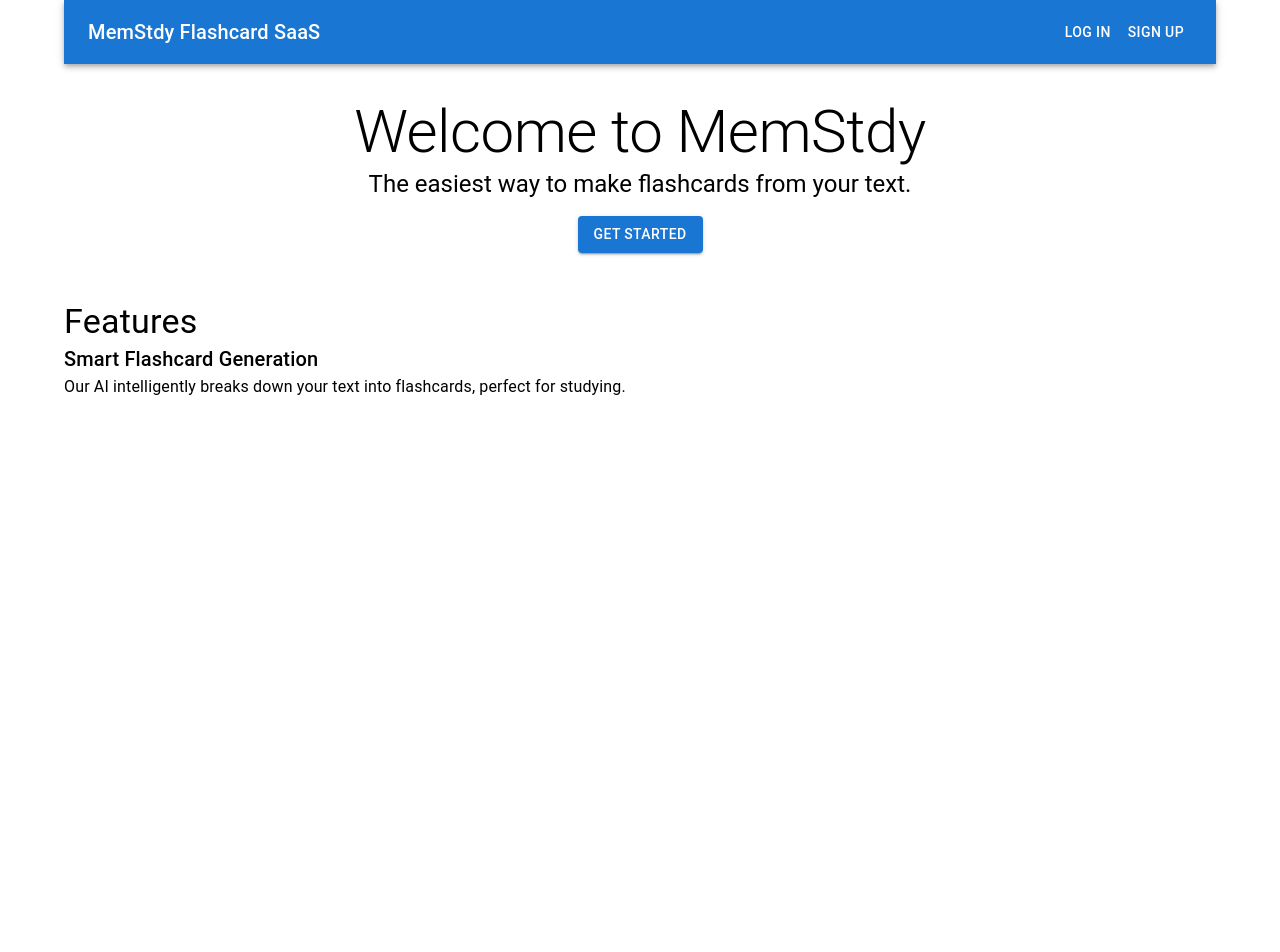
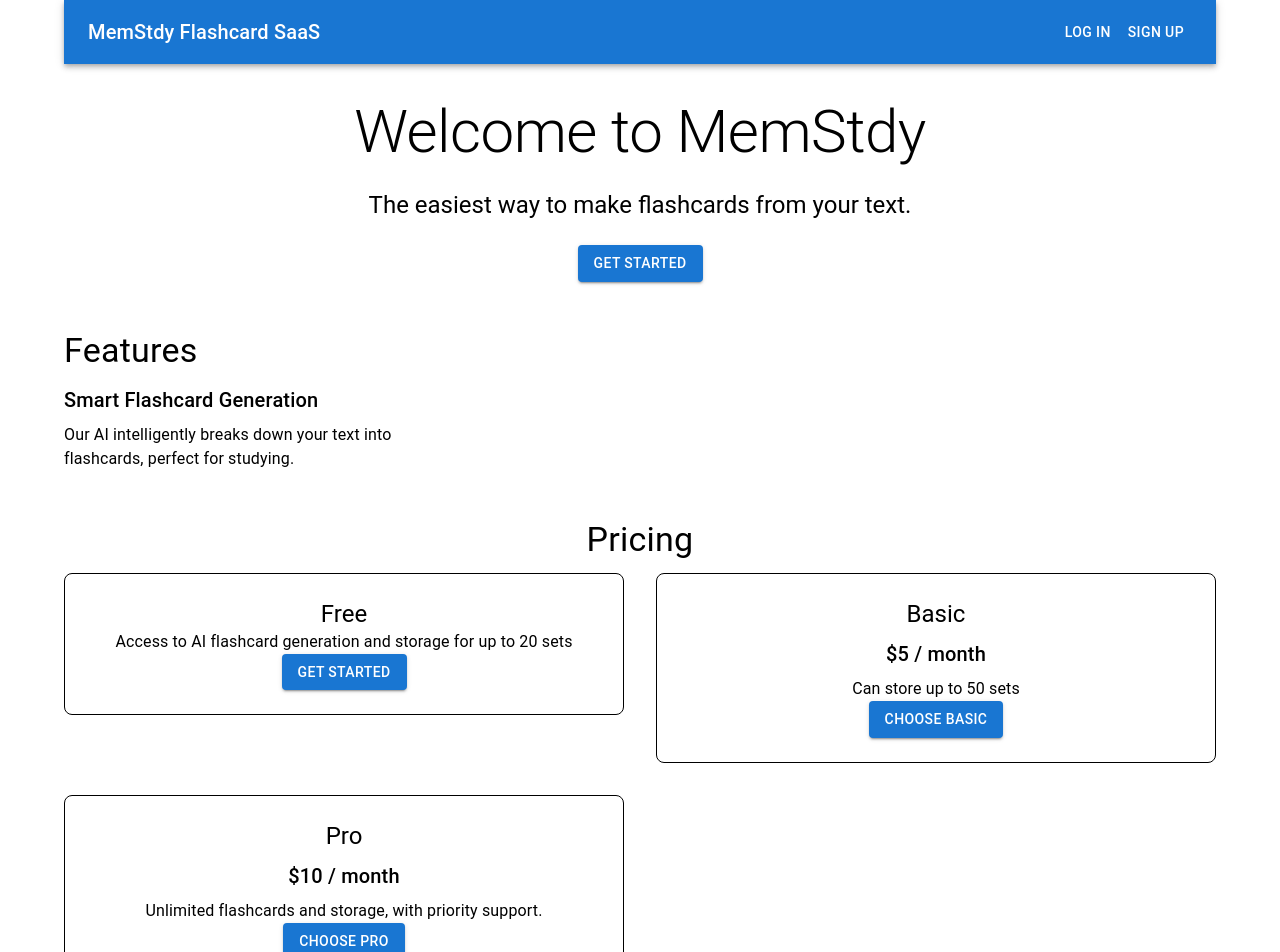
Before and after one commit to ereizas/MemStdy, a Next.js app in the folder memstdy/: page / in a window 1280 px wide. Shown: the top 952 px of the page. Before the commit the page ends 800 px from the top, so only its background shows below. Built offline with nearby package versions, Linux system fonts and the light colour scheme; no server answers.

Commit message:
Added pricing section

```diff
--- a/memstdy/app/page.js
+++ b/memstdy/app/page.js
@@ -34,22 +34,60 @@ export default function Home() {
       <Box
       sx={{textAlign:'center', my:4}}
       >
-        <Typography variant="h2">Welcome to MemStdy</Typography>
-        <Typography variant="h5">The easiest way to make flashcards from your text.</Typography>
+        <Typography variant="h2" gutterBottom>Welcome to MemStdy</Typography>
+        <Typography variant="h5" gutterBottom>The easiest way to make flashcards from your text.</Typography>
         <Button variant="contained" color="primary" sx={{mt:2}}>
           Get Started
           </Button>
       </Box>
       <Box sx = {{my:6}}>
-        <Typography variant="h4" components="h2">
+        <Typography variant="h4" gutterBottom>
           Features
         </Typography>
-        <Grid contained spacing={4}>
+        <Grid container spacing={4}>
           <Grid item xs={12} md={4}>
-            <Typography variant="h6">Smart Flashcard Generation</Typography>
+            <Typography variant="h6" gutterBottom>Smart Flashcard Generation</Typography>
             <Typography>
               {' '}
-              Our AI intelligently breaks down your text into flashcards, perfect for studying.</Typography>
+              Our AI intelligently breaks down your text into flashcards, perfect for studying.
+            </Typography>
+          </Grid>
+        </Grid>
+      </Box>
+      <Box sx={{my:6, textAlign:"center"}}>
+        <Typography variant="h4" gutterBottom>Pricing</Typography>
+        <Grid container spacing={4}>
+          <Grid item xs={12} md={6}>
+            <Box sx={{p:3,border: '1px solid', borderColor:'grey,300', borderRadius:2}}>
+              <Typography variant="h5">Free</Typography>
+              <Typography>
+                {' '}
+                Access to AI flashcard generation and storage for up to 20 sets
+              </Typography>
+              <Button variant="contained" color="primary">Get Started</Button>
+            </Box>
+          </Grid>
+          <Grid item xs={12} md={6}>
+            <Box sx={{p:3,border: '1px solid', borderColor:'grey,300', borderRadius:2}}>
+              <Typography variant="h5" gutterBottom>Basic</Typography>
+              <Typography variant="h6" gutterBottom>$5 / month</Typography>
+              <Typography>
+                {' '}
+                Can store up to 50 sets
+              </Typography>
+              <Button variant="contained" color="primary">Choose Basic</Button>
+            </Box>
+          </Grid>
+          <Grid item xs={12} md={6}>
+            <Box sx={{p:3,border: '1px solid', borderColor:'grey,300', borderRadius:2}}>
+              <Typography variant="h5" gutterBottom>Pro</Typography>
+              <Typography variant="h6" gutterBottom>$10 / month</Typography>
+              <Typography>
+                {' '}
+                Unlimited flashcards and storage, with priority support.
+              </Typography>
+              <Button variant="contained" color="primary">Choose Pro</Button>
+            </Box>
           </Grid>
         </Grid>
       </Box>
```
